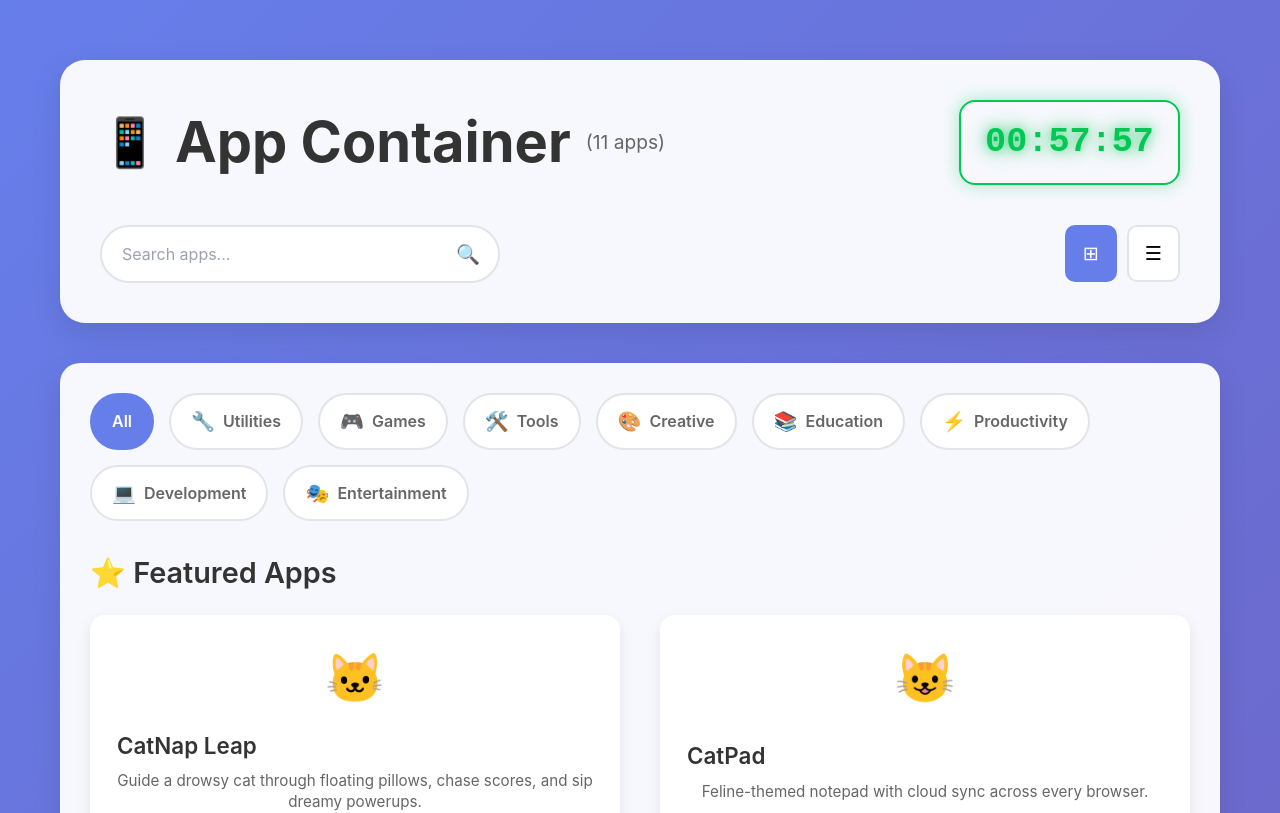
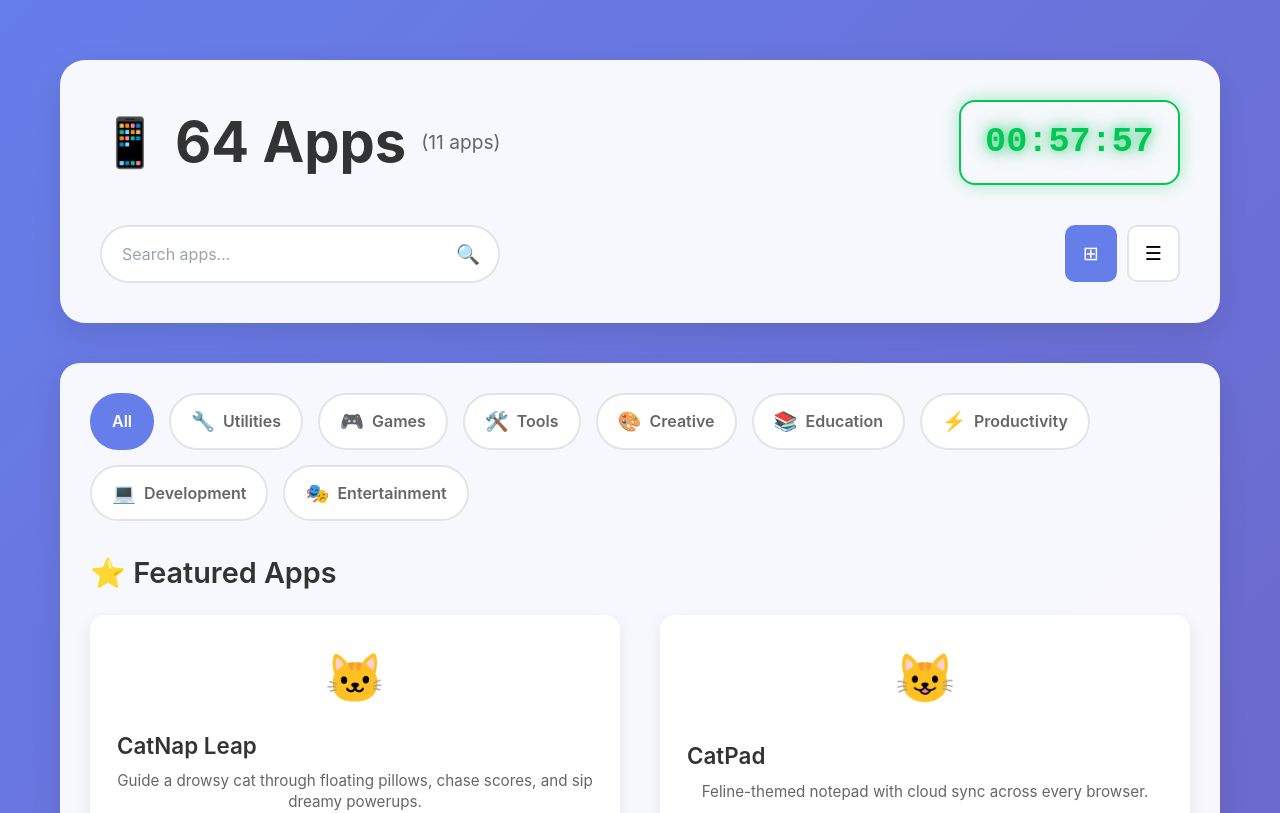
Before and after one commit to Hardik-S/g1, a React app: page / in a window 1280 px wide. Shown: the top 813 px of the page. Built offline with nearby package versions, Linux system fonts and the light colour scheme.

Commit message:
Update branding and organize docs

```diff
--- a/public/index.html
+++ b/public/index.html
@@ -3,7 +3,7 @@
 <head>
     <meta charset="UTF-8">
     <meta name="viewport" content="width=device-width, initial-scale=1.0">
-    <title>Day of Week Switcher</title>
+    <title>64 Apps</title>
     <script src="https://cdn.tailwindcss.com"></script>
     <script>
         tailwind.config = {
--- a/src/components/AppLauncher.js
+++ b/src/components/AppLauncher.js
@@ -114,7 +114,7 @@ const AppLauncher = ({ onLaunchApp, currentView, onBackToLauncher }) => {
         <div className="launcher-header-top">
           <h1 className="launcher-title">
             <span className="title-icon">📱</span>
-            App Container
+            64 Apps
             <span className="app-count">({allApps.length} apps)</span>
           </h1>
 
```
Also changed, not shown: 5 other files (tests, documents, lock files or other folders).
